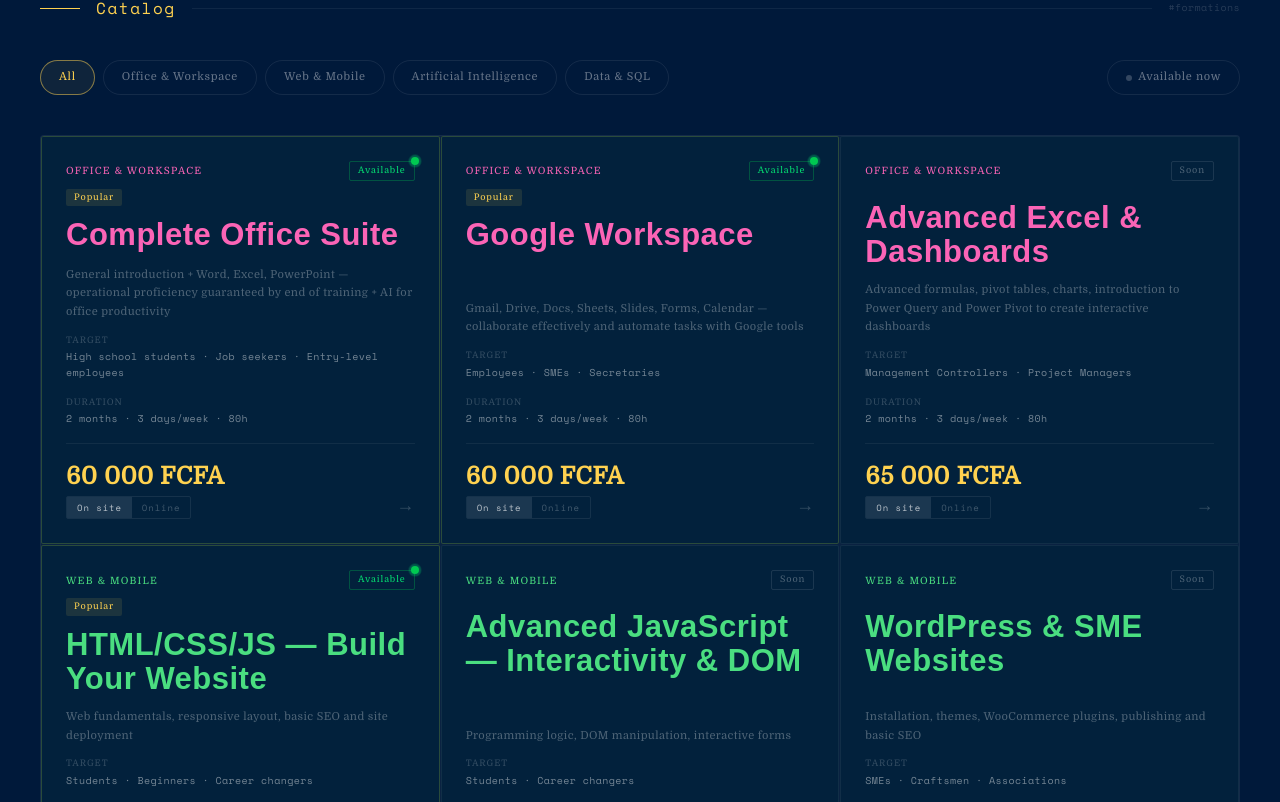
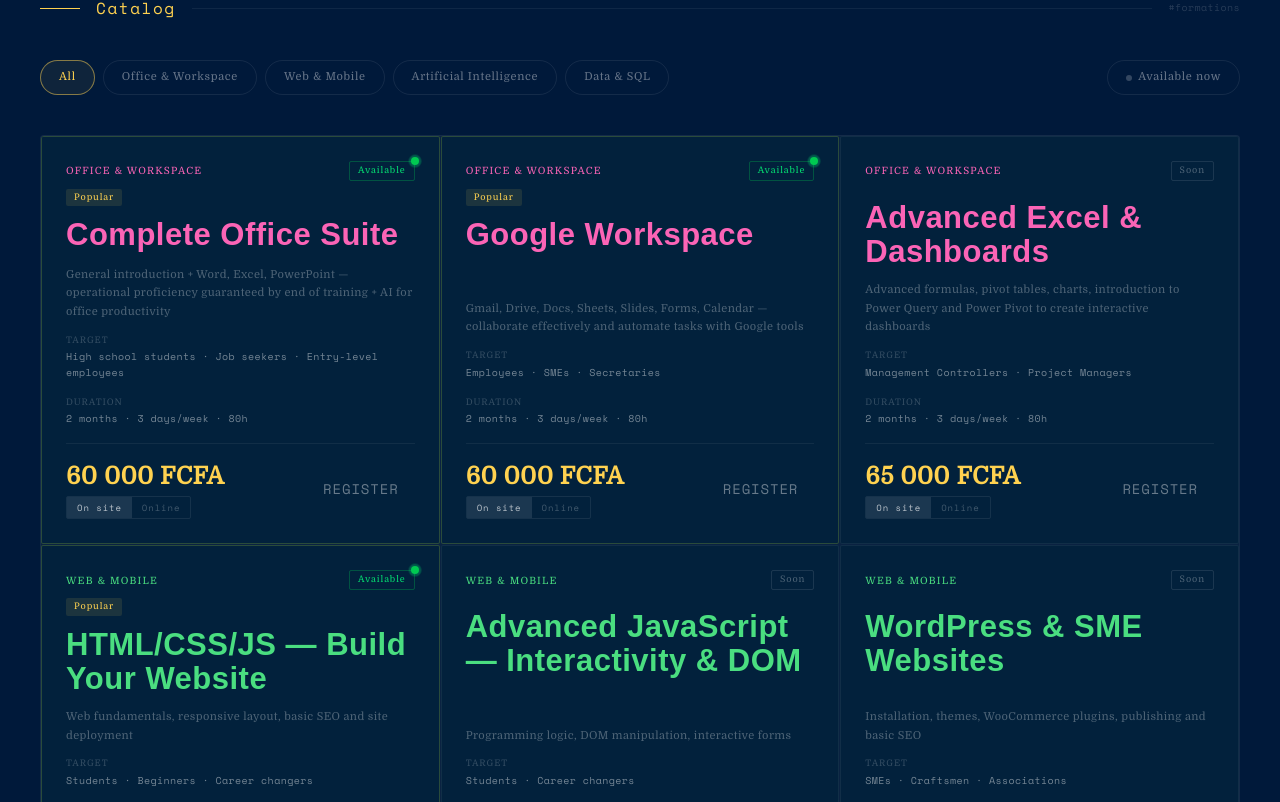
Before and after one commit to EssiJunior/Tebunah-Training, a Next.js app: page /en in a window 1280 px wide. Shown: the part 1058-1860 px from the top of the page. Built offline with nearby package versions, Linux system fonts and the light colour scheme; a web font is replaced by a local one.

Commit message:
Added CTA on formation Card

```diff
--- a/components/atoms/Button.tsx
+++ b/components/atoms/Button.tsx
@@ -1,12 +1,12 @@
 import { motion } from "motion/react"
 
-const Button = ({ children, type = "button" }: { children: React.ReactNode, type?: 'button' | 'submit' }) => {
+const Button = ({ children, className, type = "button" }: { children: React.ReactNode, className?: string, type?: 'button' | 'submit' }) => {
     return (
         <motion.button
             type={type}
             whileHover={{ scale: 1.04, boxShadow: '0 0 20px rgba(200,242,58,0.2)' }}
             whileTap={{ scale: 0.96 }}
-            className="hidden md:inline-flex items-center gap-2 bg-accent text-bg font-mono text-[11px] font-medium px-4 py-2 rounded-px tracking-[0.08em] uppercase"
+            className={`hidden md:inline-flex items-center gap-2 bg-accent text-bg font-mono text-[11px] font-medium px-4 py-2 rounded-px tracking-[0.08em] uppercase ${className}`}
         >
             {children}
         </motion.button>
--- a/components/atoms/cards/Formation.tsx
+++ b/components/atoms/cards/Formation.tsx
@@ -3,12 +3,13 @@
 import { useRef, useState } from "react";
 import { motion } from "framer-motion";
 import { CATEGORY_COLORS } from "@/data/formations";
-import Link from "next/link";
 import { useTranslations } from "next-intl";
+import Button from "../Button";
 
 const Formation = ({ f, index }: { f: Formation; index: number }) => {
     const t = useTranslations('Formations')
     const tData = useTranslations('formations')
+    const tCTA = useTranslations('CTA')
 
     const [hovered, setHovered] = useState(false)
     const [tilt, setTilt] = useState({ x: 0, y: 0 })
@@ -27,7 +28,7 @@ const Formation = ({ f, index }: { f: Formation; index: number }) => {
     const displayPrice = mode === 'onsite' ? f.priceOnsiteLabel : f.priceOnlineLabel
 
     return (
-        <Link href={`/formations/${f.id}`} className="block group">
+        <aside className="block group">
             <motion.div
                 ref={ref}
                 layout
@@ -148,15 +149,18 @@ const Formation = ({ f, index }: { f: Formation; index: number }) => {
                             ))}
                         </div>
                     </div>
-                    <motion.span
-                        animate={{ x: hovered ? 4 : 0 }}
-                        className="text-[18px] text-white/20 group-hover:text-white/40 transition-colors"
-                    >
-                        →
-                    </motion.span>
+                    <Button className={`h-full transition-colors duration-200 ease-in ${hovered ? 'bg-accent text-bg' : 'bg-transparent text-white/40'}`}>
+                        <motion.a
+                            href={`/formations/${f.id}`}
+                            animate={{ x: hovered ? 4 : 0 }}
+                            className="text-sm transition-colors"
+                        >
+                            {tCTA("register")}
+                        </motion.a>
+                    </Button>
                 </div>
             </motion.div>
-        </Link>
+        </aside>
     )
 }
 
--- a/messages/en.json
+++ b/messages/en.json
@@ -946,7 +946,7 @@
         "readMore": "Read More",
         "subscribe": "Subscribe",
         "contactUs": "Contact Us",
-        "signUp": "Sign Up",
+        "register": "Register",
         "signIn": "Sign In",
         "submit": "Submit",
         "send": "Send",
--- a/messages/fr.json
+++ b/messages/fr.json
@@ -946,7 +946,7 @@
         "readMore": "Lire la suite",
         "subscribe": "S'abonner",
         "contactUs": "Nous contacter",
-        "signUp": "S'inscrire",
+        "register": "S'inscrire",
         "signIn": "Se connecter",
         "submit": "Envoyer",
         "send": "Envoyer",
```
